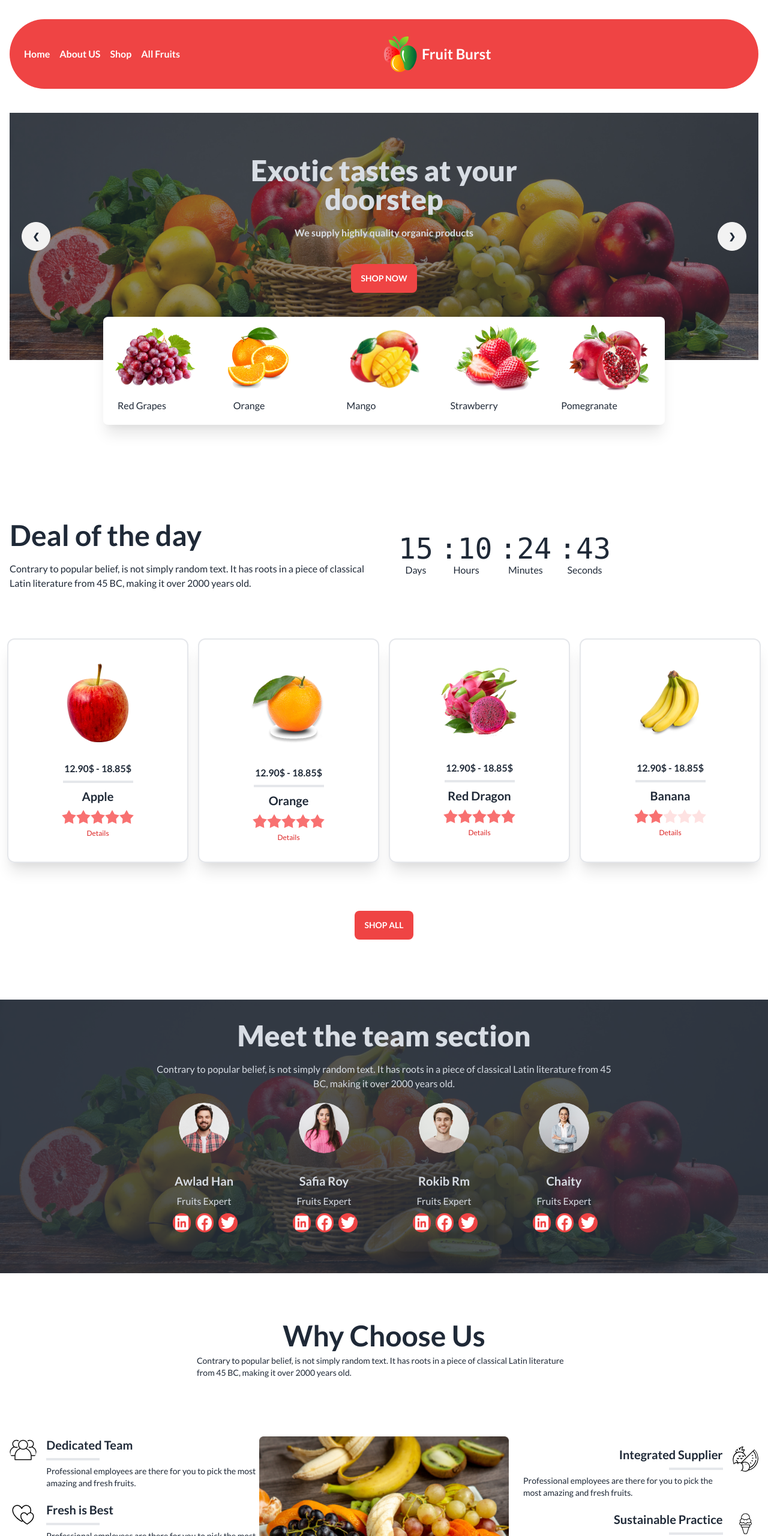
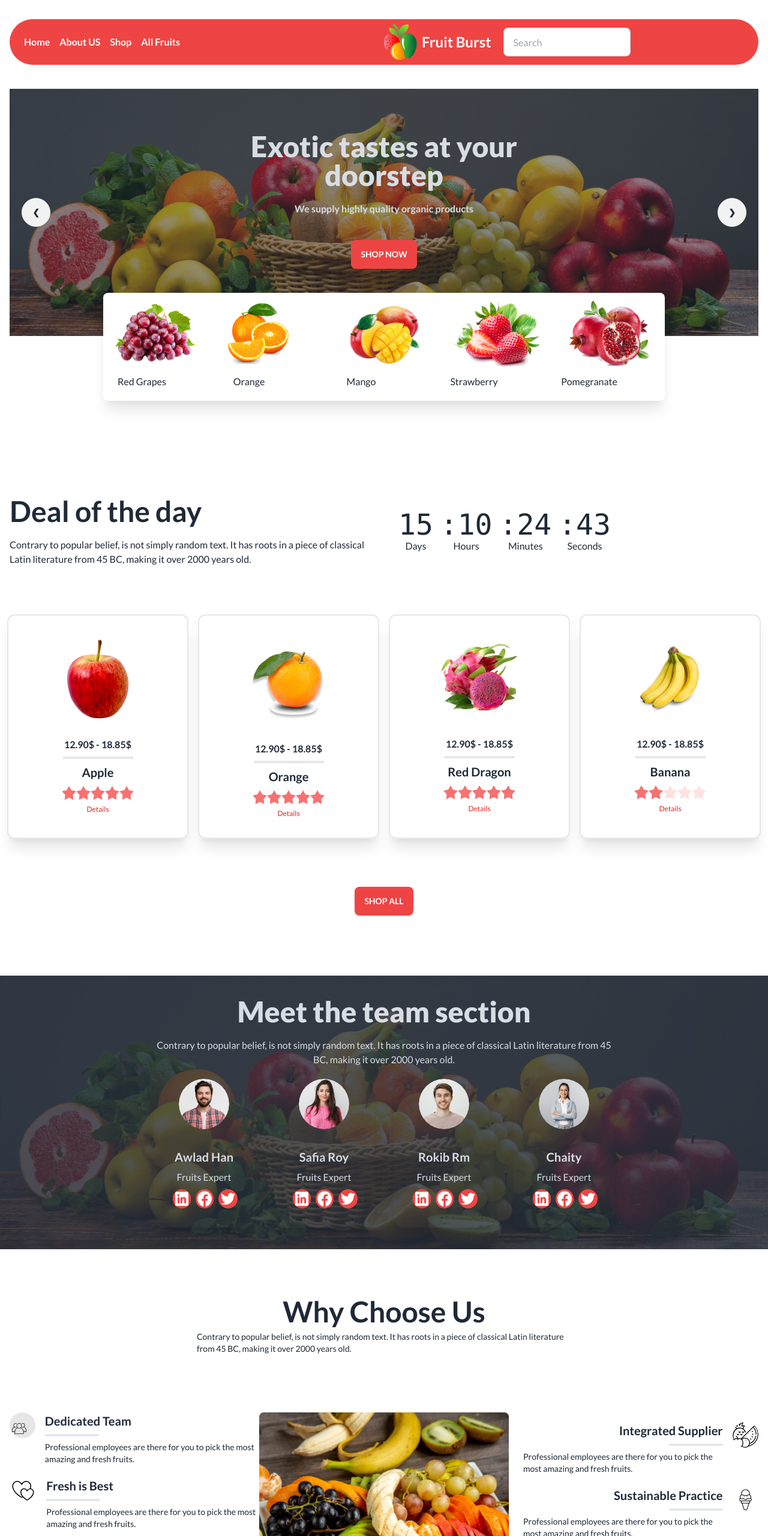
Before and after one commit to anupamahalder/fruit-burst, a plain HTML site: page index.html in a window 1280 px wide. Shown: the top 2560 px of the page at 60% size. Drawn offline with nearby package versions, Linux system fonts and the light colour scheme; grey boxes are pictures that could not be loaded.

Commit message:
Added header section for two devices

```diff
--- a/index.html
+++ b/index.html
@@ -39,7 +39,7 @@
   </head>
   <body class="container md:mx-auto lato">
     <!-- This is header section  -->
-    <header class="px-4 py-8">
+    <header class="px-4 md:py-8">
       <!-- This is nevigation section(navbar) -->
       <nav class="bg-red-500 rounded-full invisible md:visible absolute md:relative">
         <div class="navbar">
@@ -51,15 +51,19 @@
               <h1>All Fruits</h1>
             </div>
           </div>
-          <div class="flex-1">
-            <div class="flex justify-center items-center flex-row gap-2 py-5">
+          <div class="flex flex-1 gap-5">
+            <div class="flex justify-center items-center flex-row gap-2">
               <div><img src="./images/logo.png" alt=""></div>
               <h1 class="text-2xl text-white font-bold">Fruit Burst</h1>
+            </div>
+            <div class="form-control">
+              <input type="text" placeholder="Search" class="input input-bordered w-24 md:w-auto" />
             </div>
           </div>
         </div>
       </nav>
-      <div class="navbar relative md:absolute visible md:invisible">
+      <!-- Navbar for mobile devices  -->
+      <div class="navbar relative md:absolute visible pt-0 md:invisible">
         <div class="flex-1">
           <div class="flex justify-center items-center flex-row gap-2 py-5">
             <div><img src="./images/logo.png" alt=""></div>
@@ -68,13 +72,13 @@
         </div>
         <div class="flex-none">
           <button class="btn btn-square btn-ghost">
-            <svg xmlns="http://www.w3.org/2000/svg" fill="none" viewBox="0 0 24 24" class="inline-block w-5 h-5 stroke-current"><path stroke-linecap="round" stroke-linejoin="round" stroke-width="2" d="M5 12h.01M12 12h.01M19 12h.01M6 12a1 1 0 11-2 0 1 1 0 012 0zm7 0a1 1 0 11-2 0 1 1 0 012 0zm7 0a1 1 0 11-2 0 1 1 0 012 0z"></path></svg>
+            <svg xmlns="http://www.w3.org/2000/svg" fill="none" viewBox="0 0 24 24" class="inline-block w-5 h-5 stroke-current"><path stroke-linecap="round" stroke-linejoin="round" stroke-width="2" d="M4 6h16M4 12h16M4 18h16"></path></svg>
           </button>
         </div>
       </div>
       <!-- This is banner section  -->
       <section class="">
-        <div class="carousel w-full py-10">
+        <div class="carousel w-full md:py-10">
           <!-- Carousel item 1  -->
           <div id="slide1" class="carousel-item relative w-full">
             <div class="hero" style="background-image: url(./images/banner1.png);">
@@ -386,8 +390,9 @@
       <section class="grid mb-10 grid-col p-4 lg:grid-cols-3">
         <div>
           <div class="flex flex-row gap-4">
-            <div>
-              <img src="./images/group 1.svg" class="bg-slate-500 w-16 rounded-full" alt="">
+            <div class="">
+              <img src="./images/Ellipse 2.svg" alt="">
+              <img src="./images/group 1.svg" class="relative bottom-7 left-1" alt="">
             </div>
             <div>
               <h1 class="text-xl font-bold">Dedicated Team</h1>
```
Also changed, not shown: images/Ellipse 2.svg (added).
